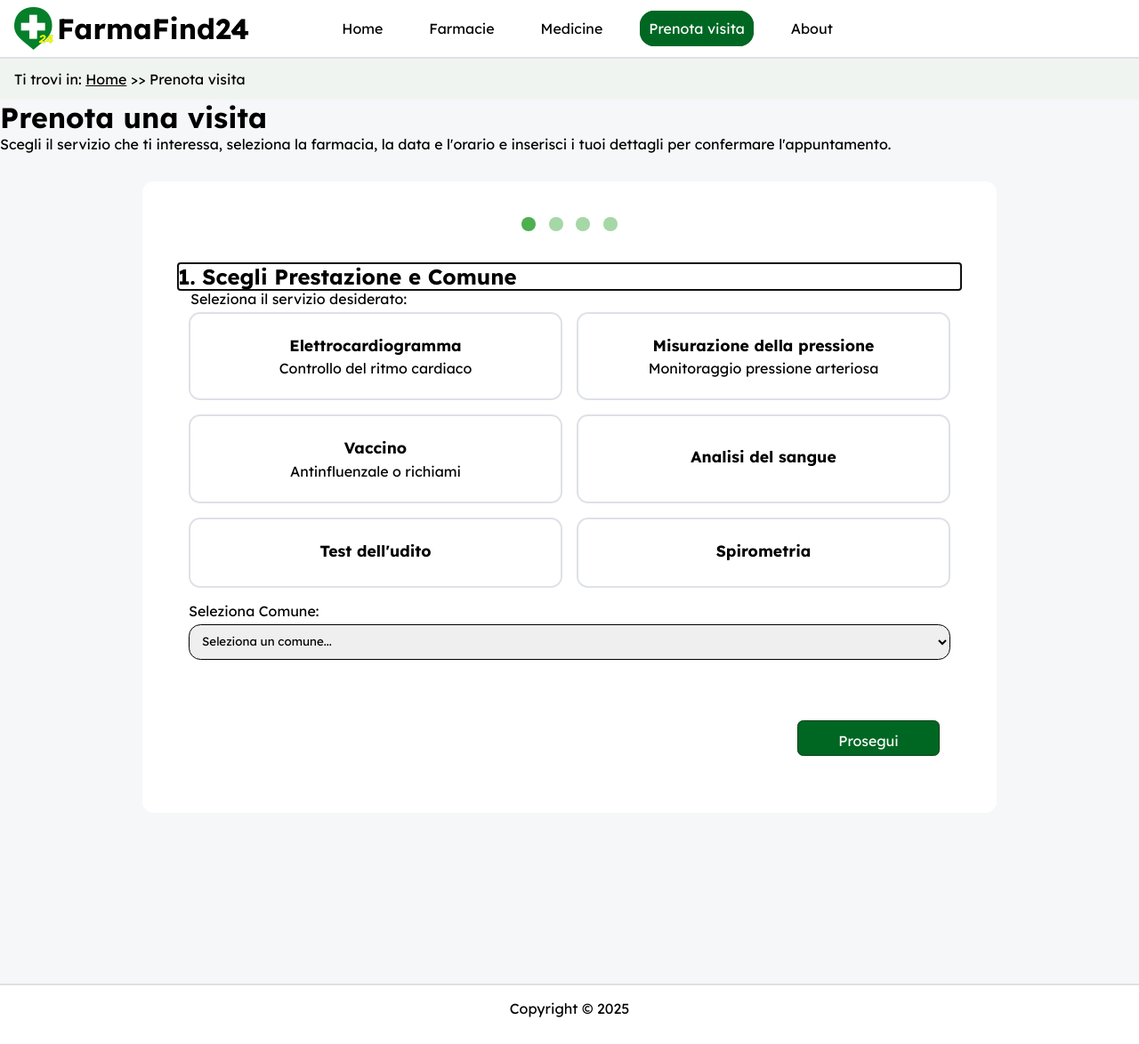
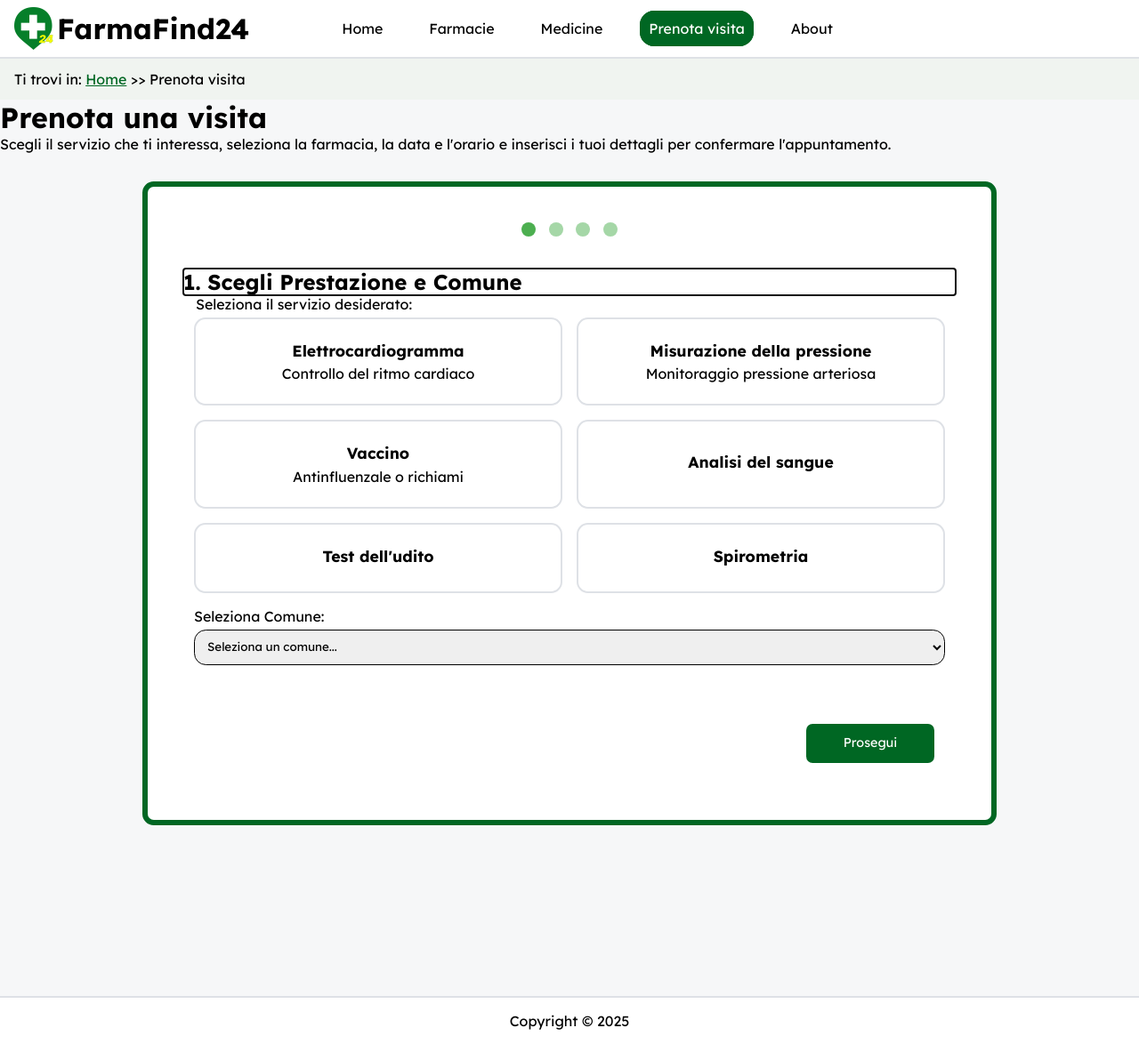
Before and after one commit to FarmaFind24/FarmaFind24.github.io, a PHP site: page /book-app.html in a window 1280 px wide. Shown: the whole page at 89% size. Before the commit the page ends 1144 px from the top, so only its background shows below. Run offline with PHP 8.4, Linux system fonts and the light colour scheme.

Commit message:
adattato nomi variabili colori

```diff
--- a/assets/css/desktop.css
+++ b/assets/css/desktop.css
@@ -77,7 +77,7 @@ section {
   opacity: 1;
 }
 a:link {
-  color: var(--primary-color-button);
+  color: var(--primary-color);
 }
 a:visited {
   color: #870058;
@@ -152,10 +152,10 @@ a:visited {
     font-size: 1em;
     text-align: left;
     background-color: #F0F4F0;
-    /*border-bottom: 5px solid var(--primary-color-button);*/
+    /*border-bottom: 5px solid var(--primary-color);*/
 }
 #breadcrumb a {
-    color: var(--primary-color-button);
+    color: var(--primary-color);
     text-decoration: underline;
 }
 
@@ -356,36 +356,57 @@ a:visited {
 }
 
 button {
-  border-radius: 0.5rem;
-  width: 6.5rem;
-  font-size: 0.9rem;
-  height: 2.5rem;
-  margin-top: 1rem;
+  min-width: 10em;
+  max-width: 18em;
+  height: 3em;
+  padding: 0.8em 1.2em;
+  margin-top: 1em;
+  border-radius: 0.5em;
+  font-family: inherit;
+  font-size: 0.9em;
+  line-height: 1.2;
+
   transition:
     background-color 0.2s,
     color 0.5s,
     border 0.2s;
+
+  border-radius: 0.5em;
   cursor: pointer;
+
+  border: 1.8px solid transparent;
+
+  display: inline-flex;
+  justify-content: center;
+  align-items: center;
 }
-button:not(.outlined-btn) {
+/*button:not(.outlined-btn) {
   color: white;
   background-color: var(--primary-color);
   border: 1px solid var(--primary-color-hover);
-}
-.outlined-btn {
+}*/
+button.outlined-btn {
   background-color: var(--second-bg-color);
   border: 1px solid black;
   color: black;
 }
-
-button:not(.outlined-btn):hover {
+/*button:not(.outlined-btn):hover {
   background-color: var(--primary-color-hover);
   color: white;
   border: 1px solid var(--primary-color-hover);
-}
+}*/
 .outlined-btn:hover {
   background-color: black;
   color: white;
+}
+button.btn-secondary {
+    background-color: transparent;
+    color: var(--primary-color);
+    border-color: var(--primary-color);
+}
+button.btn-primary {
+    background-color: var(--primary-color);
+    color: white;
 }
 
 /**********************/
@@ -791,20 +812,20 @@ footer img {
 
 
 .service-box:hover {
-    border-color: var(--primary-color-button);
+    border-color: var(--primary-color);
     background-color: #f0f0f0;
 }
 
 
 .service-box:has(input:checked) {
-    border-color: var(--primary-color-button);
+    border-color: var(--primary-color);
     border-width: 0.188em;
     background-color: #eafaea;
     box-shadow: 0 0.3em 0.6em rgba(0, 0, 0, 0.05);
 }
 
 .service-box:has(input:checked) strong {
-    color: var(--primary-color-button);
+    color: var(--primary-color);
 }
 
 /* Quando l'utente arriva sul box con la tastiera */
@@ -897,7 +918,7 @@ footer img {
 
 #date-pick:focus {
     outline: none;
-    border-color: var(--primary-color-button);
+    border-color: var(--primary-color);
     background-color: #fff;
 }
 
@@ -931,12 +952,12 @@ footer img {
 }
 
 .time-slot input[type="radio"]:checked + label {
-    background-color: var(--primary-color-button);
+    background-color: var(--primary-color);
     color: white;
 }
 
 .time-slot label:hover {
-    border-color: var(--primary-color-button);
+    border-color: var(--primary-color);
     background-color: #f0f0f0;
 }
 
@@ -982,46 +1003,6 @@ footer img {
 }*/
 
 /*********************************************************************************************************************************************/
-
-/*PULSANTI*/
-
-.btn-secondary {
-    border-radius: 0.4em;
-    font: inherit;
-    font-size: 1em;
-    font-weight: 500;
-    cursor: pointer;
-    background-color: transparent;
-    color: var(--primary-color-button);
-    border: 1.8px solid var(--primary-color-button);
-
-    min-width: 10em;
-    max-width: 18em;
-    padding: 0.8em 1.2em;
-
-    line-height: 1.2;
-
-    /*transition: all 0.2s ease;*/
-}
-
-.btn-primary {
-    padding: 0.8em 2em;
-    background-color: var(--primary-color-button);
-    color: white;
-    border: none;
-    border-radius: 0.4em;
-    font: inherit;
-    font-size: 1em;
-    cursor: pointer;
-    /*transition: background-color 0.2s;*/
-
-    min-width: 10em;
-    max-width: 18em;
-    padding: 0.8em 1.2em;
-
-    line-height: 1.2;
-}
-
 .step-actions {
     display: flex;
     justify-content: flex-end; /* bottoni a dx e sx */
@@ -1037,7 +1018,7 @@ footer img {
     max-width: 60em;
     margin: 2em auto;
     padding: 2.5em;
-    border: 0.4em solid var(--primary-color-button);
+    border: 0.4em solid var(--primary-color);
     border-radius: 0.8em;
     background-color: var(--main-bg-color);
 
```
